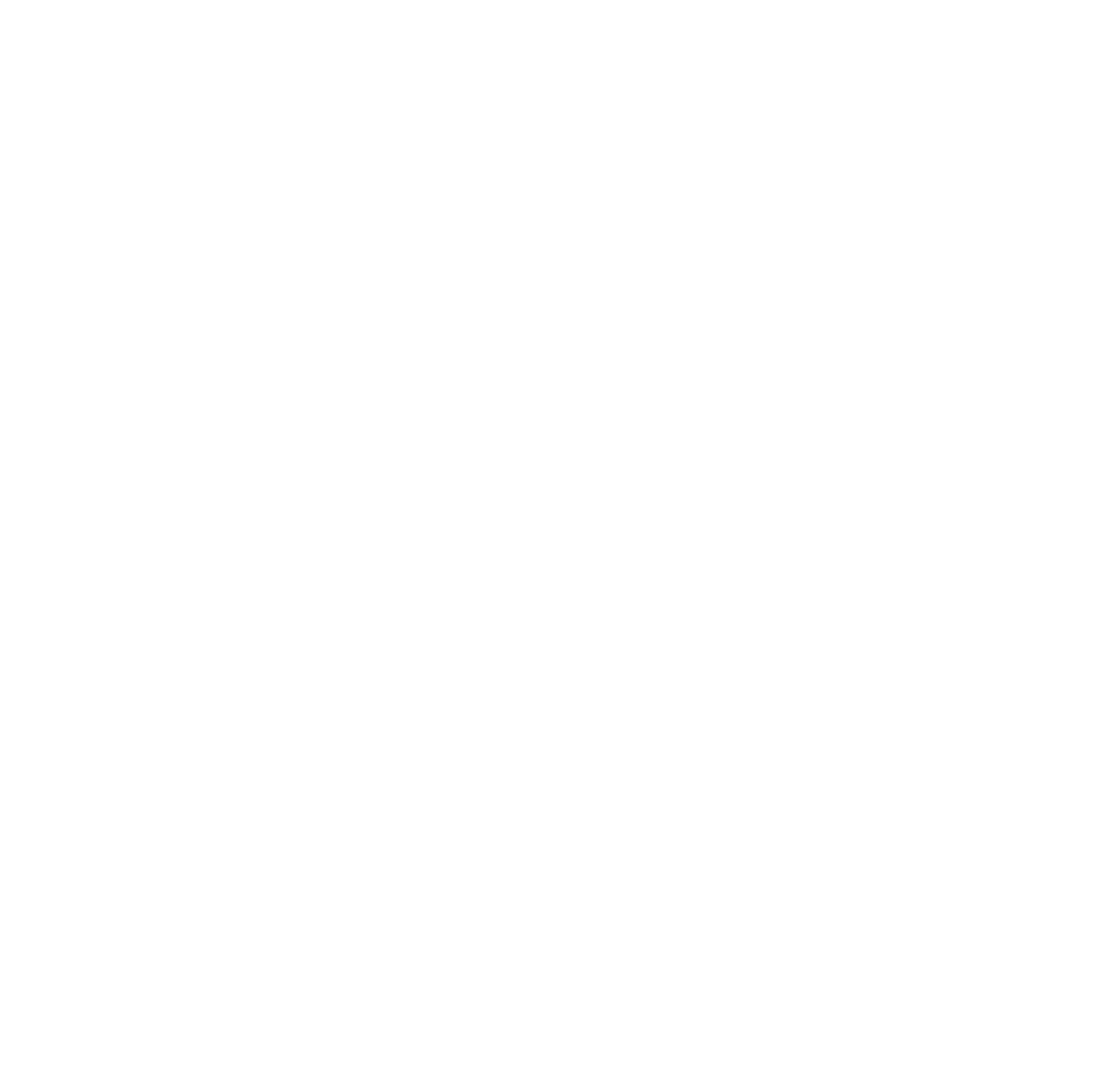
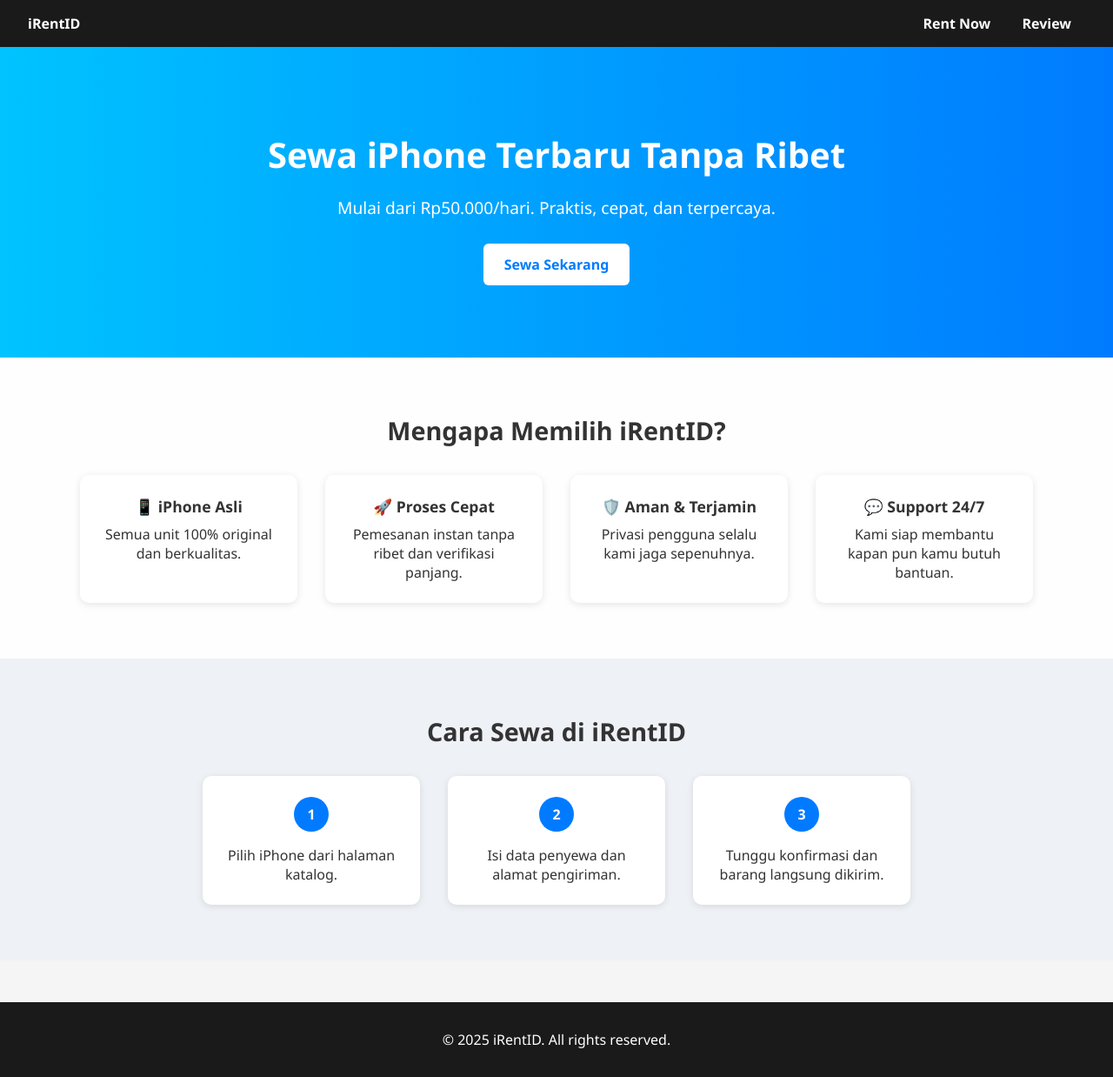
Before and after one commit to Ilhamfrp/Projek-PWD, a PHP site: page / in a window 1280 px wide. Before the commit the page is empty. Shown: the whole page at 87% size. Before the commit the page ends 800 px from the top, so only its background shows below. Run offline with PHP 8.4, Linux system fonts and the light colour scheme.

Commit message:
edited by ilham

```diff
--- a/index.php
+++ b/index.php
@@ -1,2 +1,184 @@
-<?php
-?>
+<?php session_start(); ?>
+<!DOCTYPE html>
+<html lang="id">
+<head>
+  <meta charset="UTF-8">
+  <title>iRentID - Sewa iPhone</title>
+  <style>
+    * {
+      margin: 0;
+      padding: 0;
+      box-sizing: border-box;
+      font-family: 'Segoe UI', sans-serif;
+    }
+
+    body {
+      background-color: #f5f5f5;
+      color: #333;
+    }
+
+    .navbar {
+      background-color: #1a1a1a;
+      color: white;
+      padding: 1em 2em;
+      display: flex;
+      justify-content: space-between;
+      align-items: center;
+    }
+
+    .navbar a {
+      color: white;
+      margin: 0 1em;
+      text-decoration: none;
+      font-weight: bold;
+    }
+
+    .navbar a:hover {
+      text-decoration: underline;
+    }
+
+    .hero {
+      background: linear-gradient(to right, #00c3ff, #007bff);
+      color: white;
+      text-align: center;
+      padding: 6em 2em;
+    }
+
+    .hero h1 {
+      font-size: 2.5em;
+      margin-bottom: 0.5em;
+    }
+
+    .hero p {
+      font-size: 1.2em;
+      margin-bottom: 1em;
+    }
+
+    .btn {
+      background: white;
+      color: #007bff;
+      padding: 0.8em 1.5em;
+      border-radius: 6px;
+      text-decoration: none;
+      font-weight: bold;
+    }
+
+    .btn:hover {
+      background-color: #e0e0e0;
+    }
+
+    .section {
+      padding: 4em 2em;
+      text-align: center;
+    }
+
+    .section h2 {
+      font-size: 1.8em;
+      margin-bottom: 1em;
+    }
+
+    .grid {
+      display: flex;
+      flex-wrap: wrap;
+      justify-content: center;
+      gap: 2em;
+      margin-top: 2em;
+    }
+
+    .card {
+      background: white;
+      border-radius: 10px;
+      padding: 1.5em;
+      box-shadow: 0 2px 8px rgba(0,0,0,0.1);
+      width: 250px;
+    }
+
+    .card h3 {
+      margin-bottom: 0.5em;
+      font-size: 1.1em;
+    }
+
+    .step-circle {
+      width: 40px;
+      height: 40px;
+      background-color: #007bff;
+      color: white;
+      border-radius: 50%;
+      display: flex;
+      align-items: center;
+      justify-content: center;
+      margin: 0 auto 1em auto;
+      font-weight: bold;
+    }
+
+    .footer {
+      background-color: #1a1a1a;
+      color: white;
+      padding: 2em;
+      text-align: center;
+      margin-top: 3em;
+    }
+  </style>
+</head>
+<body>
+
+  <header class="navbar">
+    <div><strong>iRentID</strong></div>
+    <div>
+      <a href="sewa.php">Rent Now</a>
+      <a href="review.php">Review</a>
+    </div>
+  </header>
+
+  <section class="hero">
+    <h1>Sewa iPhone Terbaru Tanpa Ribet</h1>
+    <p>Mulai dari Rp50.000/hari. Praktis, cepat, dan terpercaya.</p><br>
+    <a href="sewa.php" class="btn">Sewa Sekarang</a>
+  </section>
+
+  <section class="section" style="background-color: #fefefe;">
+    <h2>Mengapa Memilih iRentID?</h2>
+    <div class="grid">
+      <div class="card">
+        <h3>📱 iPhone Asli</h3>
+        <p>Semua unit 100% original dan berkualitas.</p>
+      </div>
+      <div class="card">
+        <h3>🚀 Proses Cepat</h3>
+        <p>Pemesanan instan tanpa ribet dan verifikasi panjang.</p>
+      </div>
+      <div class="card">
+        <h3>🛡️ Aman & Terjamin</h3>
+        <p>Privasi pengguna selalu kami jaga sepenuhnya.</p>
+      </div>
+      <div class="card">
+        <h3>💬 Support 24/7</h3>
+        <p>Kami siap membantu kapan pun kamu butuh bantuan.</p>
+      </div>
+    </div>
+  </section>
+
+  <section class="section" style="background-color: #eef1f5;">
+    <h2>Cara Sewa di iRentID</h2>
+    <div class="grid">
+      <div class="card">
+        <div class="step-circle">1</div>
+        <p>Pilih iPhone dari halaman katalog.</p>
+      </div>
+      <div class="card">
+        <div class="step-circle">2</div>
+        <p>Isi data penyewa dan alamat pengiriman.</p>
+      </div>
+      <div class="card">
+        <div class="step-circle">3</div>
+        <p>Tunggu konfirmasi dan barang langsung dikirim.</p>
+      </div>
+    </div>
+  </section>
+
+  <footer class="footer">
+    <p>&copy; <?= date('Y') ?> iRentID. All rights reserved.</p>
+  </footer>
+
+</body>
+</html>
```
Also changed, not shown: README.md.
